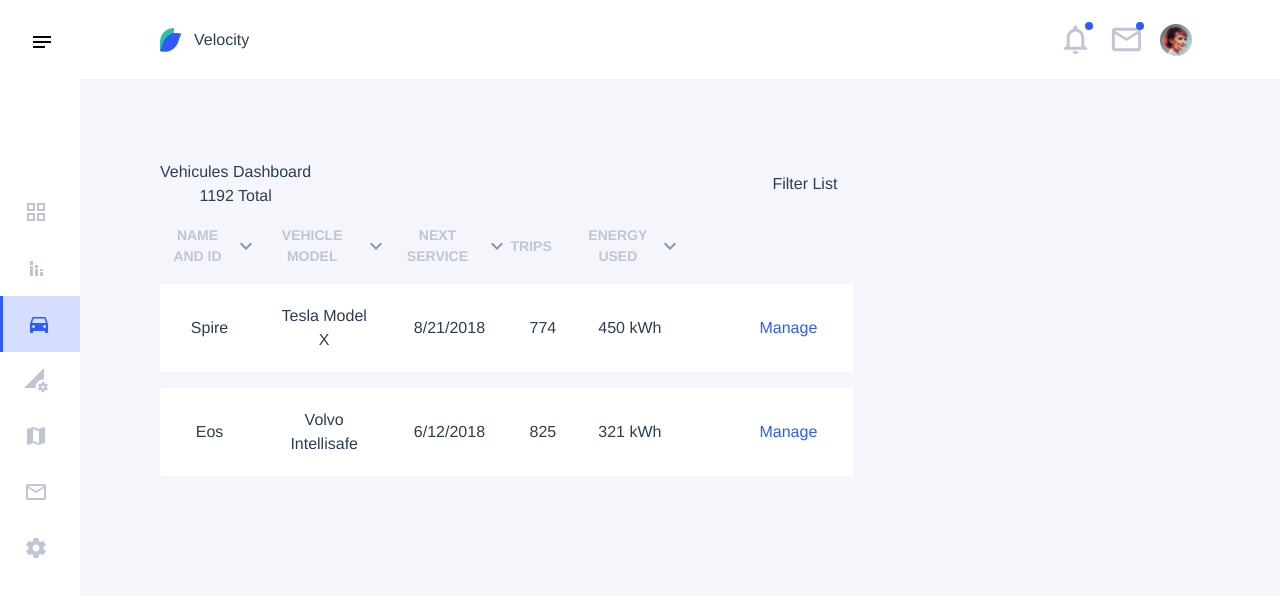
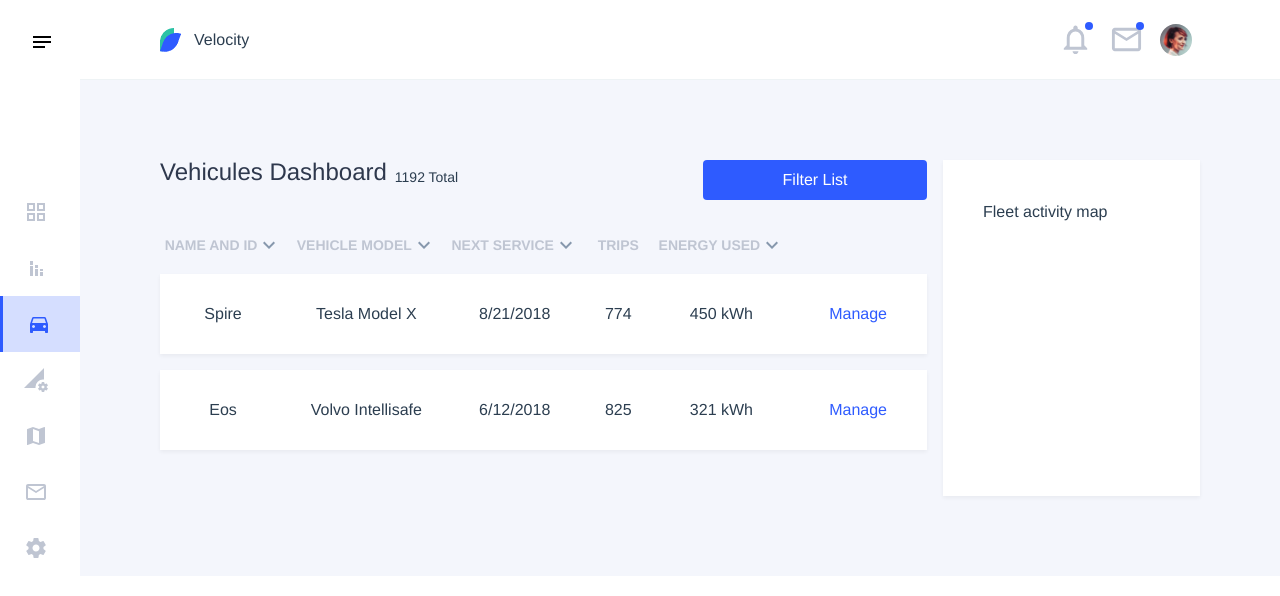
Before and after one commit to atcha/vue-velocity, a Vue app: page /vehicles in a window 1280 px wide. Shown: the top 596 px of the page. Built offline with nearby package versions, Linux system fonts and the light colour scheme.

Commit message:
UPD Better UI (shadow for example) / ADD slot to Card / Better Table behaviour

```diff
--- a/src/App.vue
+++ b/src/App.vue
@@ -134,7 +134,7 @@
     text-align: center;
     color: #2c3e50;
     display: grid;
-    height: 100vh;
+    height: 100%;
     background-color: #F4F6FC;
     grid-template-columns: auto 1fr;
     grid-template-rows: 80px 1fr ;
--- a/src/components/Card.vue
+++ b/src/components/Card.vue
@@ -10,6 +10,7 @@
             <h2 class="text-black-1 text-xl" v-if="title">{{ title }}</h2>
             <p class="text-gray-1" v-if="content">{{ content }}</p>
         </div>
+        <slot></slot>
     </section>
 </template>
 
--- a/src/components/Table.vue
+++ b/src/components/Table.vue
@@ -5,7 +5,7 @@
             <tr>
                 <th v-for="column in columns"
                     :key="column.name">
-                    <div class="flex items-center">
+                    <div class="flex items-center justify-center">
                         <span class="uppercase text-gray-1 text-sm">{{ column.label }}</span>
                         <Button class="c-btn-sortable text-black-3"
                                 v-if="column.sortable"
@@ -24,19 +24,21 @@
             </tr>
             </thead>
             <tbody>
-            <tr class="mb-3 bg-white border border-solid border-gray-3"
+            <tr class="mb-3 bg-white border border-solid border-gray-3 shadow-2l"
                 v-for="(item, index) in formatedData" :key="index">
-                <td class="p-5" v-for="(column) in columns" :key="column.name">
-                    <span>{{ item[column.name] }}</span>
-                </td>
-                <td class="p-5" v-if="actions.length > 0">
-                    <Button v-for="(action, index) in actions"
+                <td class="p-5" v-for="column in columns" :key="column.name">
+                    <template v-if="'actions' in column">
+                        <Button v-for="(action, index) in column.actions"
                                 :key="index"
                                 class="text-primary-normal hover:text-black-1 hover:bg-primary-light"
                                 @click.native="action.function"
                                 rounded>
                             {{ action.label }}
                         </Button>
+                    </template>
+                    <template v-else>
+                        <span>{{ item[column.name] }}</span>
+                    </template>
                 </td>
             </tr>
             </tbody>
@@ -56,8 +58,8 @@
                 required: Boolean,
                 label: String,
                 sortable: Boolean,
+                actions: Object
             },
-            actions: Array,
             data: Array,
             filterKey: String
         },
--- a/src/pages/Vehicles.vue
+++ b/src/pages/Vehicles.vue
@@ -1,30 +1,37 @@
 <template>
-    <main class="flex flex-col p-20">
-        <div class="w-2/3 flex justify-between">
-            <div>
-                <h1>Vehicules Dashboard</h1>
-                <span>1192 Total</span>
+    <main class="flex p-20">
+        <div class="flex flex-col w-3/4 mr-4">
+            <div class="mb-4 flex justify-between items-start">
+                <div class="flex items-end">
+                    <h1 class="text-2xl leading-none text-black-1 mr-2">Vehicules Dashboard</h1>
+                    <span class="text-sm leading-none text-block-3">1192 Total</span>
                 </div>
-            <Button color="primary-normal" text-color="white">
+                <Button class="w-56 bg-primary-normal text-white" rounded>
                     Filter List
                 </Button>
             </div>
-        <Table class="w-2/3"
-               :columns="vehiclesList.columns"
+            <Table :columns="vehiclesList.columns"
                    :actions="vehiclesList.actions"
                    :data="vehiclesList.datas">
             </Table>
-        <div></div>
+        </div>
+        <Card class="w-1/4">
+            <header>
+                <h2>Fleet activity map</h2>
+            </header>
+        </Card>
     </main>
 </template>
 
 <script>
     import Button from "../components/Button";
+    import Card from "../components/Card";
     import Table from "../components/Table";
     export default {
         name: "Vehicles",
         components: {
             Button,
+            Card,
             Table
         },
         data () {
@@ -36,10 +43,13 @@
                         { name: 'service', label: 'Next service', required: true, sortable: true },
                         { name: 'trip', label: 'Trips', required: true, sortable: false },
                         { name: 'energy', label: 'Energy used', required: false, sortable: true },
-                        { name: 'actions', label: ''}
-                    ],
+                        { name: 'actions', label: '',
                             actions: [
-                        { name: 'manage', label: 'Manage', function: this.manageVehicles() }
+                                {
+                                    name: 'manage', label: 'Manage', function: this.manageVehicles()
+                                }
+                            ]
+                        }
                     ],
                     datas: [
                         { id: 'Spire', model: 'Tesla Model X', service: new Date('08/21/2018'), trip: 774, energy: '450 kWh' },
--- a/tailwind.js
+++ b/tailwind.js
@@ -50,7 +50,7 @@ module.exports = {
             md: ' 0 4px 6px -1px rgba(0, 0, 0, .1), 0 2px 4px -1px rgba(0, 0, 0, .06)',
             lg: ' 0 10px 15px -3px rgba(0, 0, 0, .1), 0 4px 6px -2px rgba(0, 0, 0, .05)',
             xl: ' 0 20px 25px -5px rgba(0, 0, 0, .1), 0 10px 10px -5px rgba(0, 0, 0, .04)',
-            '2l': '0 1px 4px 0 rgba(0, 0, 0, .1), 0 2px 4px 0 rgba(0, 0, 0, .06)',
+            '2l': '0 2px 4px 0 rgba(0, 0, 0, .05)',
             inner: 'inset 0 2px 4px 0 rgba(0,0,0,0.06)',
             outline: '0 0 0 3px rgba(66,153,225,0.5)',
             focus: '0 0 0 3px rgba(66,153,225,0.5)',
```
Lines whose indentation alone changed are shown as unchanged.
